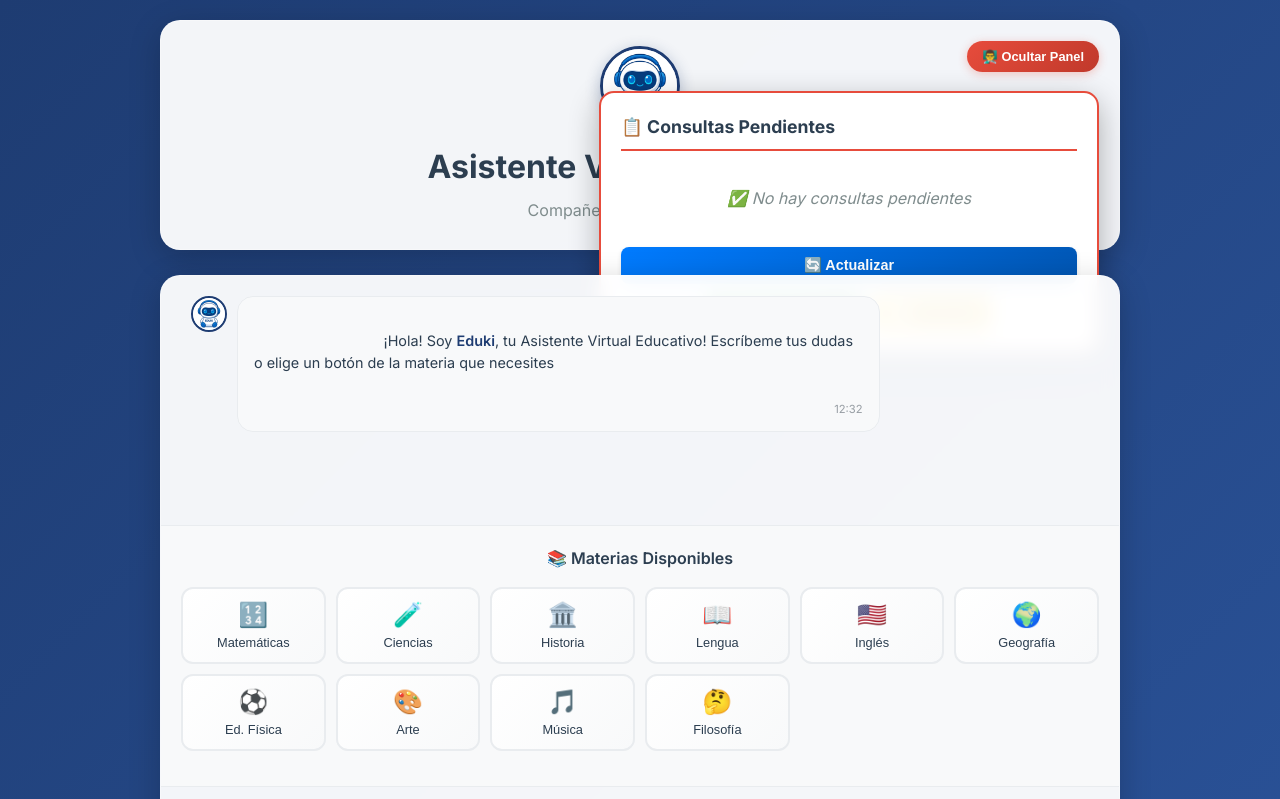
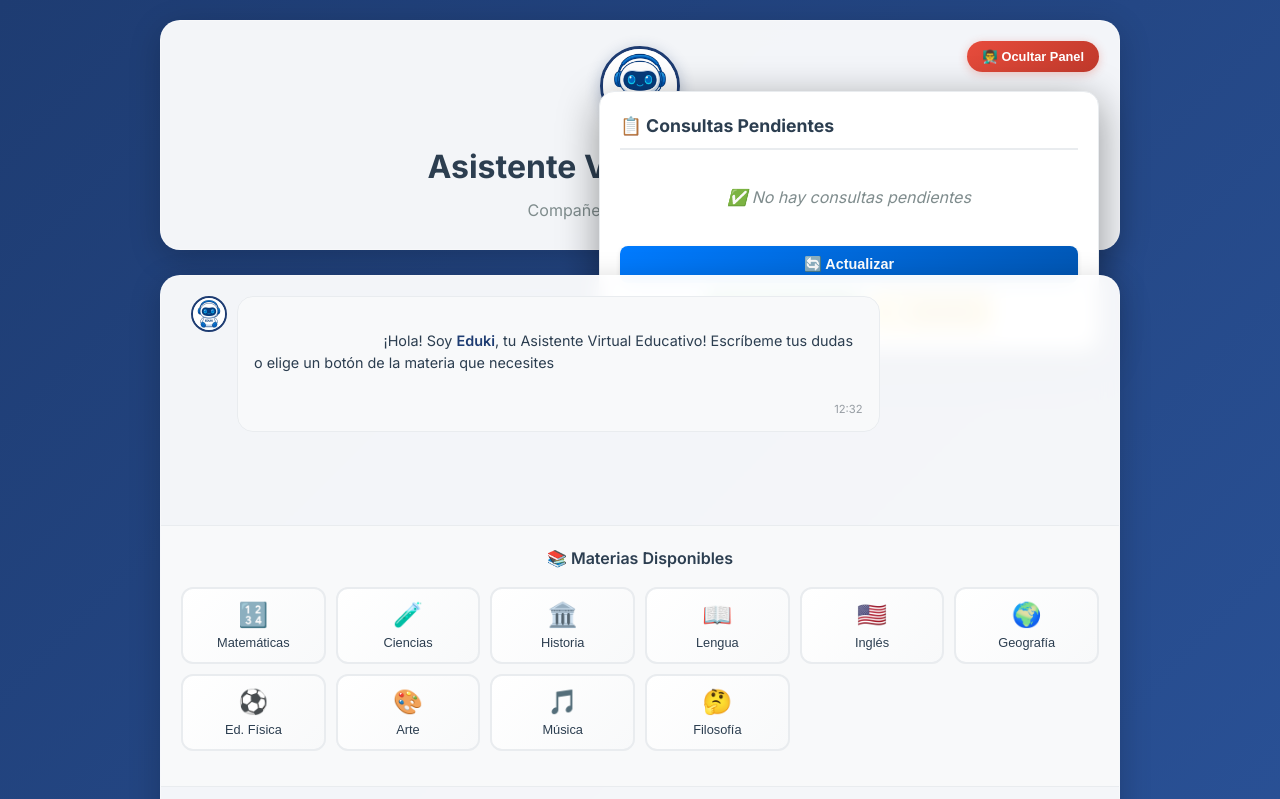
Before and after one commit to CEGJujuy/AV-Demo-V1, a website built with Vite: page index.html in a window 1280 px wide. Both pictures are taken after a click on the button "👨‍🏫 Panel Docente". Shown: the top 799 px of the page. Built offline with nearby package versions, Linux system fonts and the light colour scheme; some packages are replaced by stand-ins of ours; no server answers; the database is empty.

Commit message:
Updated style.css

```diff
--- a/style.css
+++ b/style.css
@@ -93,7 +93,7 @@ body {
     position: fixed;
     top: 20px;
     right: 20px;
-    z-index: 9999;
+    z-index: 99999;
 }
 
 .teacher-btn {
@@ -123,18 +123,18 @@ body {
     padding: 20px;
     min-width: 500px;
     max-width: 600px;
-    box-shadow: 0 10px 30px rgba(0, 0, 0, 0.3);
-    border: 2px solid #e74c3c;
+    box-shadow: 0 10px 40px rgba(0, 0, 0, 0.4);
+    border: 1px solid #e9ecef;
     max-height: calc(100vh - 100px);
     overflow-y: auto;
-    z-index: 9998;
+    z-index: 99998;
 }
 
 .teacher-content h3 {
     color: #2c3e50;
     margin-bottom: 15px;
     font-size: 1.1rem;
-    border-bottom: 2px solid #e74c3c;
+    border-bottom: 2px solid #e9ecef;
     padding-bottom: 8px;
     display: flex;
     align-items: center;
```
